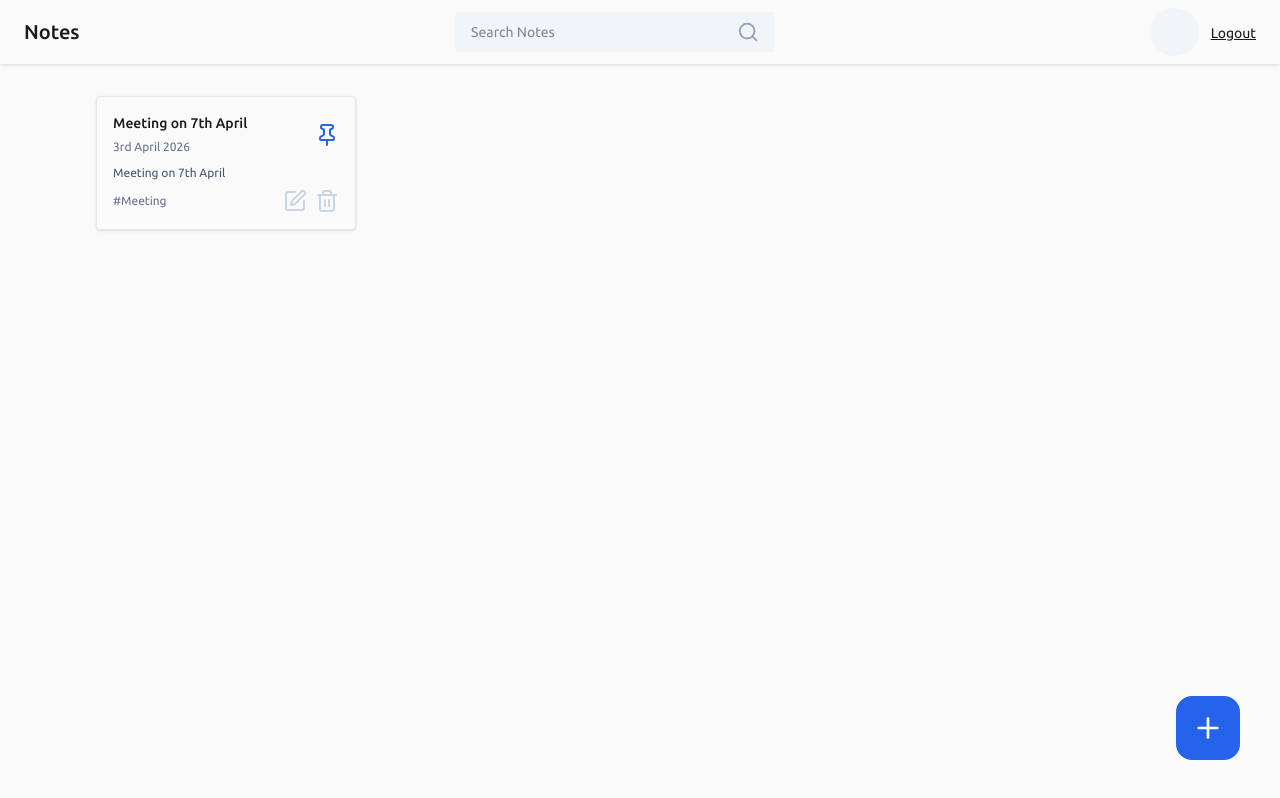
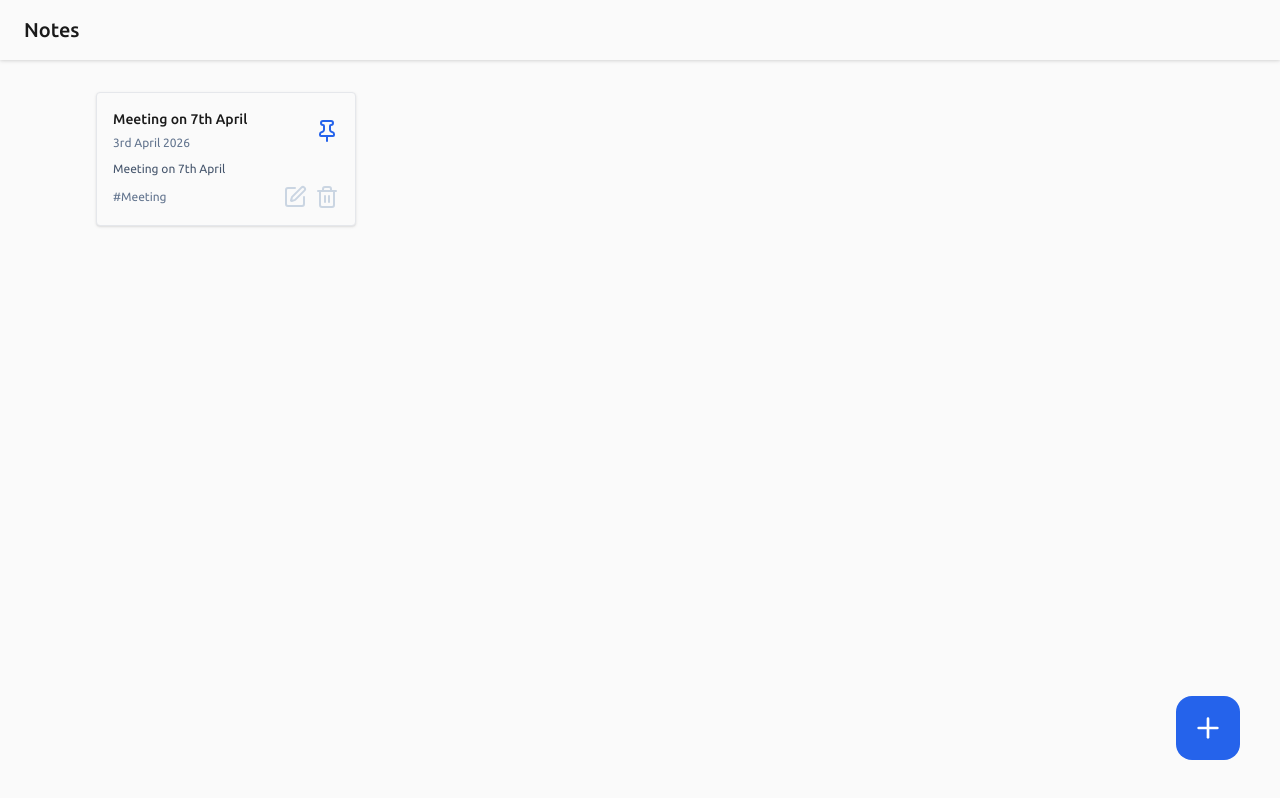
Before and after one commit to avicious/notes-app, a React (Vite) app in the folder frontend/: page /dashboard in a window 1280 px wide. Built offline with nearby package versions, Linux system fonts and the light colour scheme; no server answers.

Commit message:
Navbar Updated: Navbar integrated with userInfo

```diff
--- a/frontend/src/components/Navbar/Navbar.jsx
+++ b/frontend/src/components/Navbar/Navbar.jsx
@@ -21,6 +21,8 @@ const Navbar = ({ userInfo }) => {
     <nav className="bg-ghost flex items-center justify-between px-6 py-2 drop-shadow">
       <h2 className="text-xl font-medium text-carbon py-2">Notes</h2>
 
+      {userInfo && (
+        <>
           <SearchBar
             value={searchQuery}
             onChange={({ target }) => setSearchQuery(target.value)}
@@ -29,6 +31,8 @@ const Navbar = ({ userInfo }) => {
           />
 
           <ProfileInfo userInfo={userInfo} onLogout={onLogout} />
+        </>
+      )}
     </nav>
   );
 };
```
Lines whose indentation alone changed are shown as unchanged.
